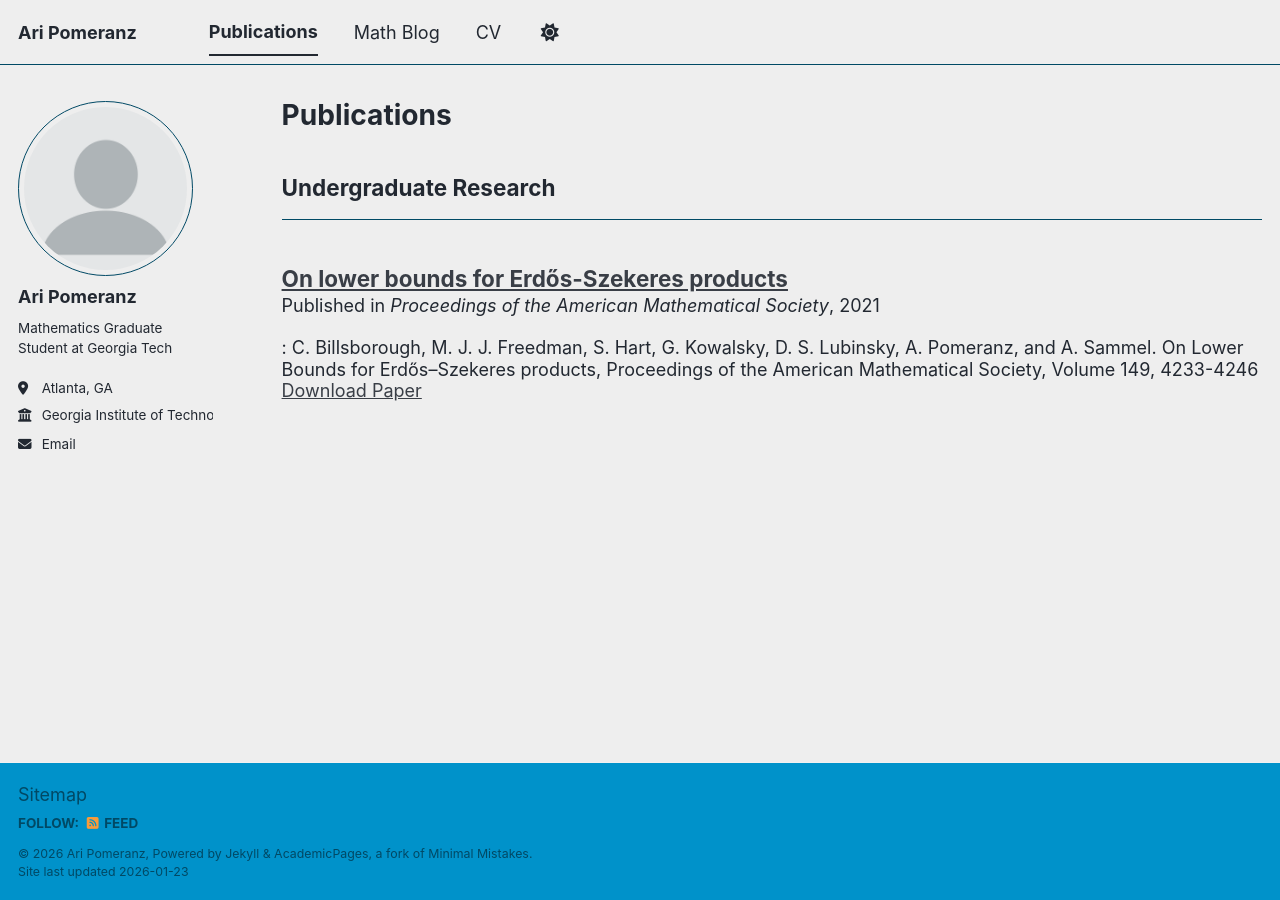
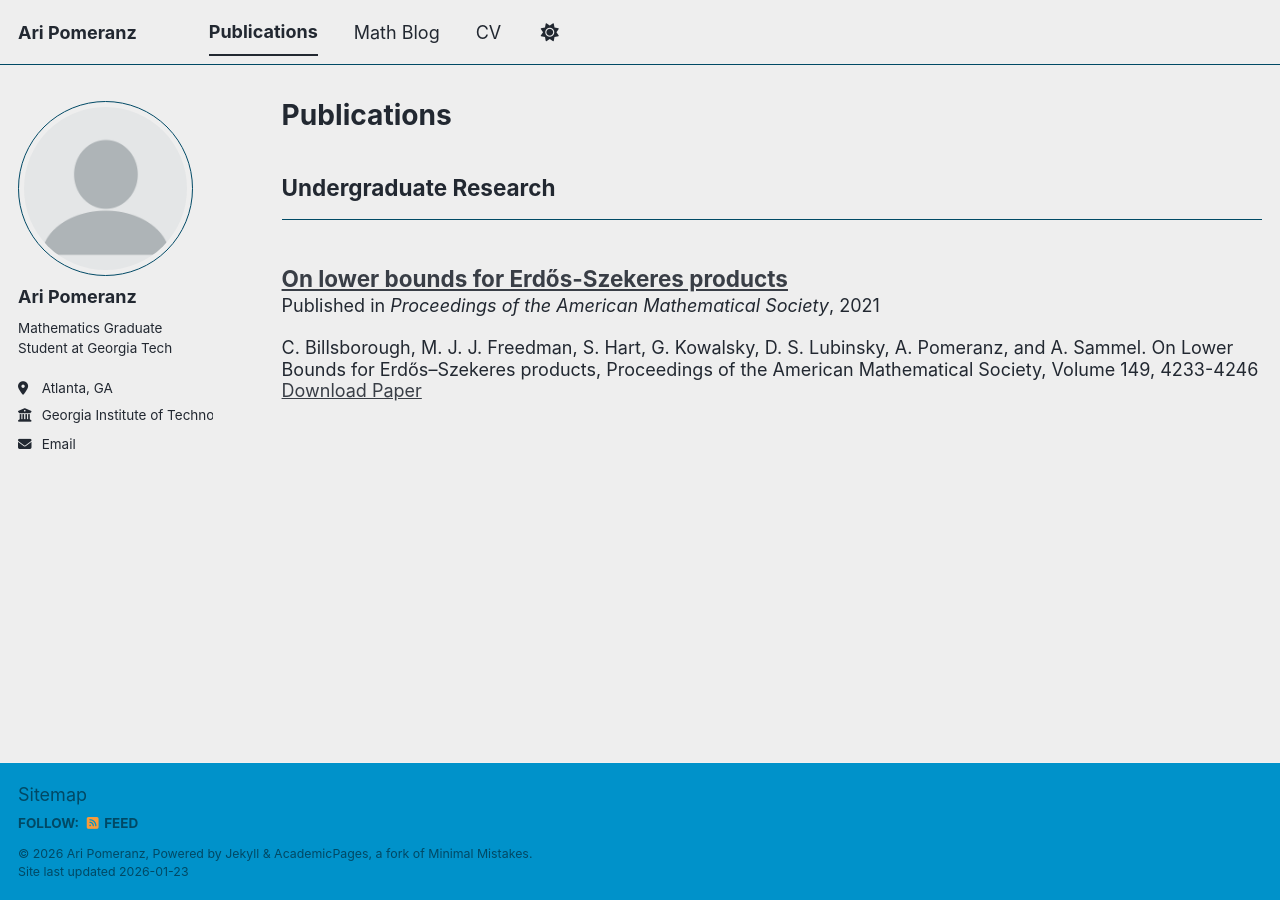
Before and after one commit to aripomeranz/aripomeranz, a Jekyll site: the page built from _pages/publications.html, in a window 1280 px wide. Built offline with Jekyll 4.4.1, drawn with Linux system fonts in a browser that asks for light colours; a script bundle is joined from its source files by our own code; library files that are not in the unit come from our copies.

Commit message:
Update archive-single.html

```diff
--- a/_includes/archive-single.html
+++ b/_includes/archive-single.html
@@ -57,21 +57,21 @@
 
       <div style="margin-top: 0.5em; line-height: 1.2;">
       {% if post.citation and post.paperurl and post.slidesurl and post.bibtexurl %}
-        <p>: {{ post.citation }}<br /><a href="{{ post.paperurl }}">Download Paper</a> | <a href="{{ post.slidesurl }}">Download Slides</a> | <a href="{{ post.bibtexurl }}">Download Bibtex</a></p>
+        <p> {{ post.citation }}<br /><a href="{{ post.paperurl }}">Download Paper</a> | <a href="{{ post.slidesurl }}">Download Slides</a> | <a href="{{ post.bibtexurl }}">Download Bibtex</a></p>
       {% elsif post.citation and post.paperurl and post.slidesurl %}
-        <p>: {{ post.citation }}<br /><a href="{{ post.paperurl }}">Download Paper</a> | <a href="{{ post.slidesurl }}">Download Slides</a></p>
+        <p> {{ post.citation }}<br /><a href="{{ post.paperurl }}">Download Paper</a> | <a href="{{ post.slidesurl }}">Download Slides</a></p>
       {% elsif post.citation and post.paperurl and post.bibtexurl %}
-        <p>: {{ post.citation }}<br /><a href="{{ post.paperurl }}">Download Paper</a> | <a href="{{ post.bibtexurl }}">Download Bibtex</a></p>
+        <p> {{ post.citation }}<br /><a href="{{ post.paperurl }}">Download Paper</a> | <a href="{{ post.bibtexurl }}">Download Bibtex</a></p>
       {% elsif post.citation and post.paperurl %}
-        <p>: {{ post.citation }}<br /><a href="{{ post.paperurl }}">Download Paper</a></p>
+        <p> {{ post.citation }}<br /><a href="{{ post.paperurl }}">Download Paper</a></p>
       {% elsif post.citation and post.slidesurl and post.bibtexurl %}
-        <p>: {{ post.citation }}<br /><a href="{{ post.slidesurl }}">Download Slides</a> | <a href="{{ post.bibtexurl}}">Download Bibtex</a></p>
+        <p> {{ post.citation }}<br /><a href="{{ post.slidesurl }}">Download Slides</a> | <a href="{{ post.bibtexurl}}">Download Bibtex</a></p>
       {% elsif post.citation and post.slidesurl %}
-        <p>: {{ post.citation }}<br /><a href="{{ post.slidesurl }}">Download Slides</a></p>
+        <p> {{ post.citation }}<br /><a href="{{ post.slidesurl }}">Download Slides</a></p>
       {% elsif post.citation and post.bibtexurl %}
-        <p>: {{ post.citation }}<br /><a href="{{ post.bibtexurl }}">Download Bibtex</a></p>
+        <p> {{ post.citation }}<br /><a href="{{ post.bibtexurl }}">Download Bibtex</a></p>
       {% elsif post.citation %}
-        <p>: {{ post.citation }}</p>
+        <p> {{ post.citation }}</p>
       {% elsif post.paperurl and post.bibtexurl %}
         <p><a href=" {{ post.paperurl }} ">Download Paper</a> | <a href="{{ post.bibtexurl }}">Download Bibtex</a></p>
       {% elsif post.paperurl %}
```
